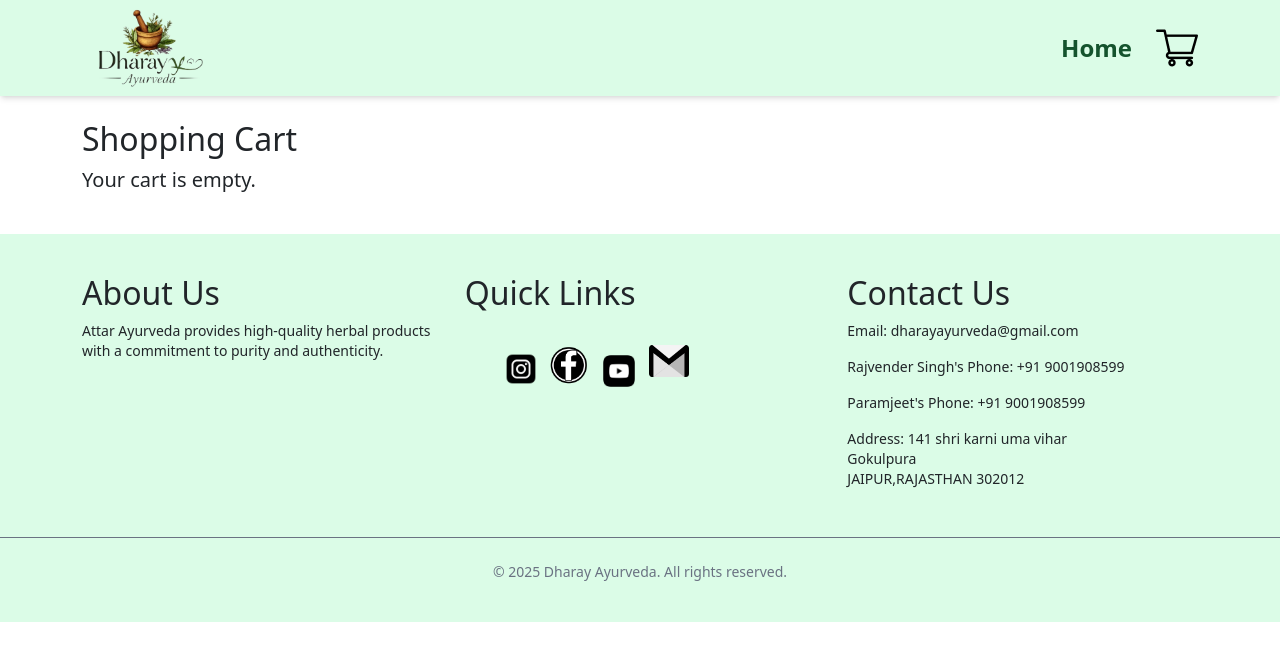
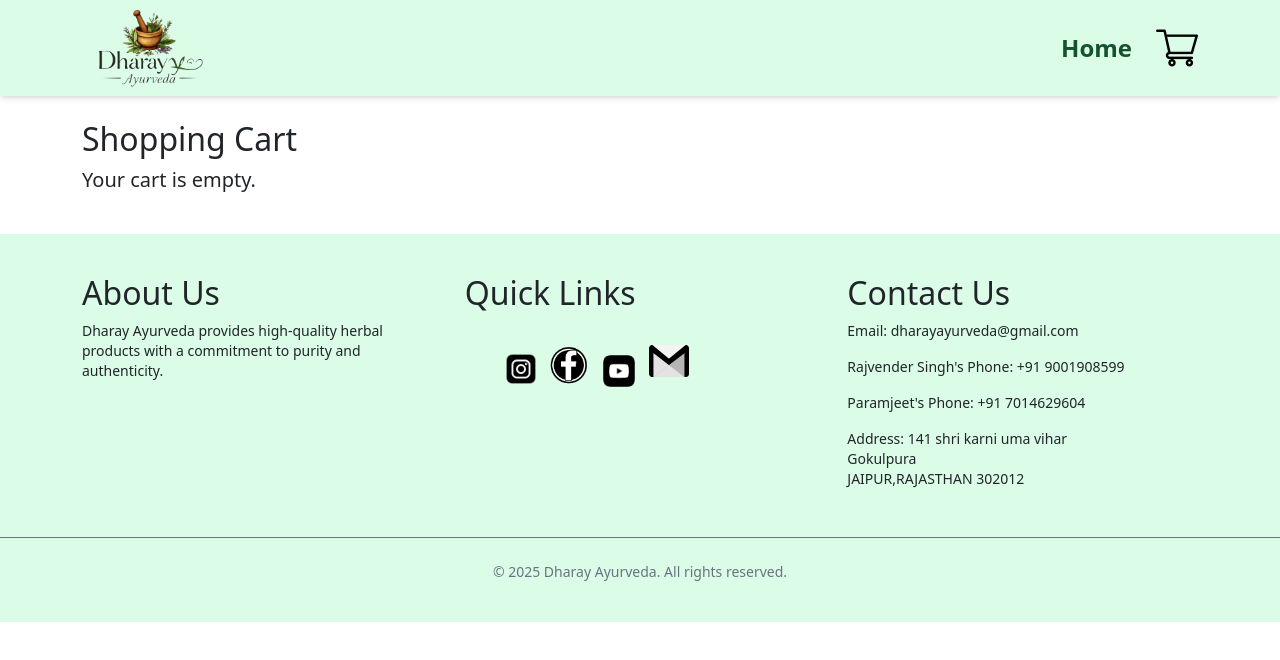
Before and after one commit to MohammedKaif4090/DharayAyurveda, a React (Vite) app in the folder frontend/: page /cart in a window 1280 px wide. Shown: the top 660 px of the page. Built offline with nearby package versions, Linux system fonts and the light colour scheme.

Commit message:
Update Footer.jsx

```diff
--- a/frontend/src/Components/Footer/Footer.jsx
+++ b/frontend/src/Components/Footer/Footer.jsx
@@ -11,7 +11,7 @@ const Footer = () => {
           <div>
             <h2 className="text-lg font-semibold">About Us</h2>
             <p className="mt-2 text-sm">
-              Attar Ayurveda provides high-quality herbal products with a commitment to purity and authenticity.
+              Dharay Ayurveda provides high-quality herbal products with a commitment to purity and authenticity.
             </p>
           </div>
 
@@ -63,7 +63,7 @@ const Footer = () => {
             <h2 className="text-lg font-semibold">Contact Us</h2>
             <p className="mt-2 text-sm">Email: dharayayurveda@gmail.com</p>
             <p className="text-sm">Rajvender Singh's Phone: +91 9001908599 </p>
-            <p className="text-sm">Paramjeet's Phone: +91 9001908599 </p>
+            <p className="text-sm">Paramjeet's Phone: +91 7014629604 </p>
             <p className="text-sm">Address: 141 shri karni uma vihar <br /> Gokulpura <br /> JAIPUR,RAJASTHAN 302012 </p>
           </div>
         </div>
```
